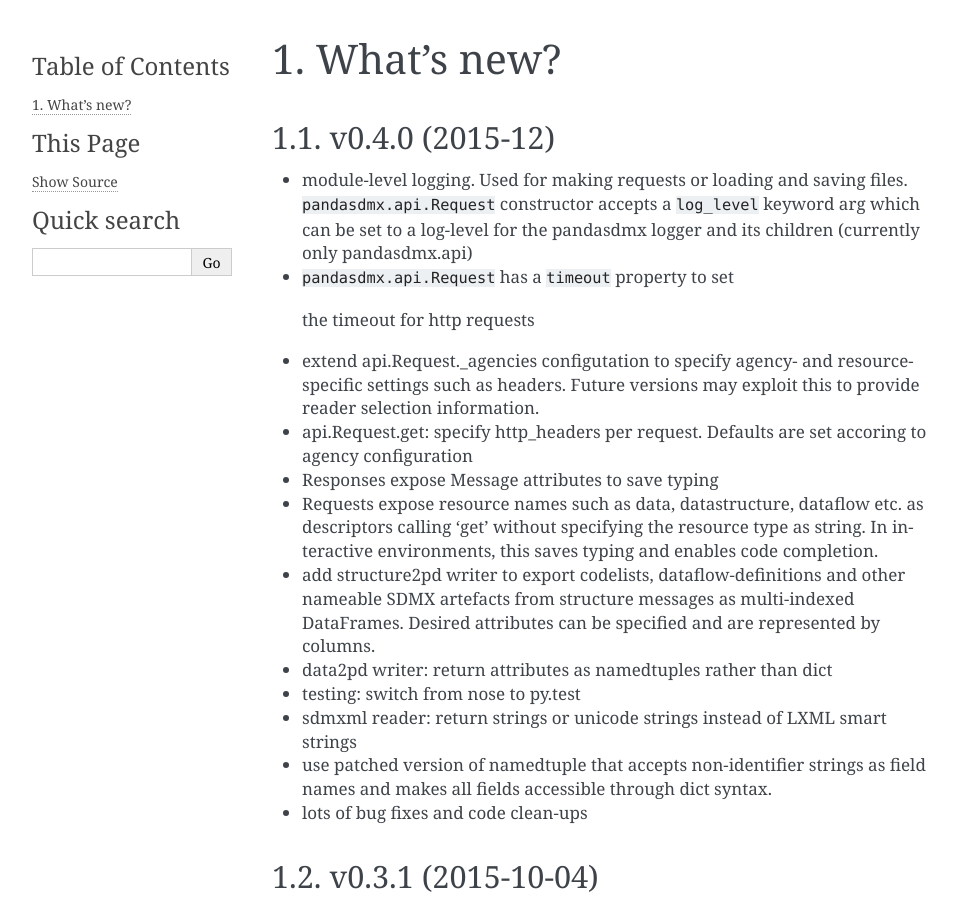
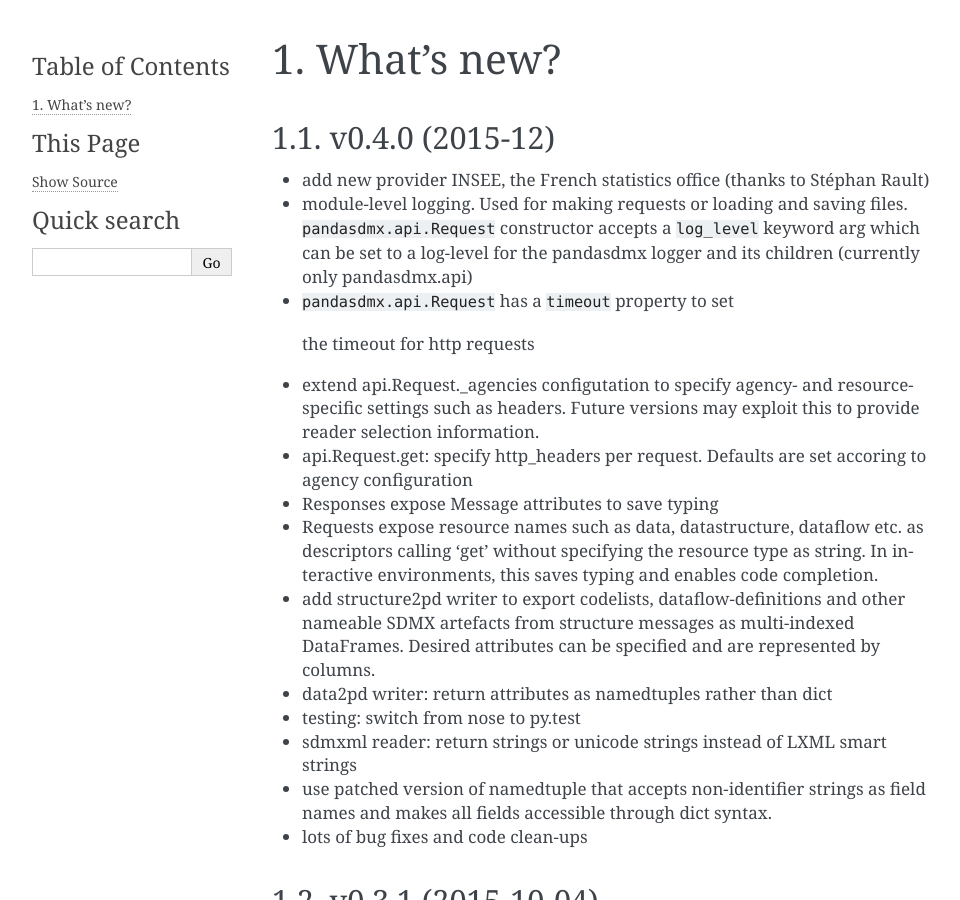
Before and after one commit to dr-leo/pandaSDMX, a Sphinx documentation site: the page built from doc/whatsnew.rst, in a window 1280 px wide and 900 px high. Shown: the whole window, without its empty margins (148-1108 px from the left). Built offline with Sphinx 7.4.7, drawn with Linux system fonts in a browser that asks for light colours.

Commit message:
small fixes and update docs

```diff
--- a/doc/index.rst
+++ b/doc/index.rst
@@ -6,7 +6,7 @@
 package aimed at becoming the
 most intuitive and versatile tool to retrieve and acquire statistical data and metadata
 disseminated in `SDMX <http://www.sdmx.org>`_ format.
-It works well with the SDMX services of the European statistics office (Eurostat)
+It works well with the SDMX services of the European statistics office (Eurostat), the French National Institute for statistics (INSEE),
 and the European Central Bank (ECB). While pandaSDMX is extensible to
 cater any output format, it currently supports only `pandas <http://pandas.pydata.org>`_, the gold-standard
 of data analysis in Python. But from pandas you can export your data to Excel and friends.
--- a/doc/whatsnew.rst
+++ b/doc/whatsnew.rst
@@ -6,6 +6,7 @@
 v0.4.0 (2015-12)
 -----------------------
 
+* add new provider INSEE, the French statistics office (thanks to Stéphan Rault)
 * module-level logging. Used for making requests or loading and saving files.
   ``pandasdmx.api.Request`` constructor accepts a ``log_level`` keyword arg which can be set
   to a log-level for the pandasdmx logger and its children (currently only pandasdmx.api)
```
Also changed, not shown: 1 other file.
